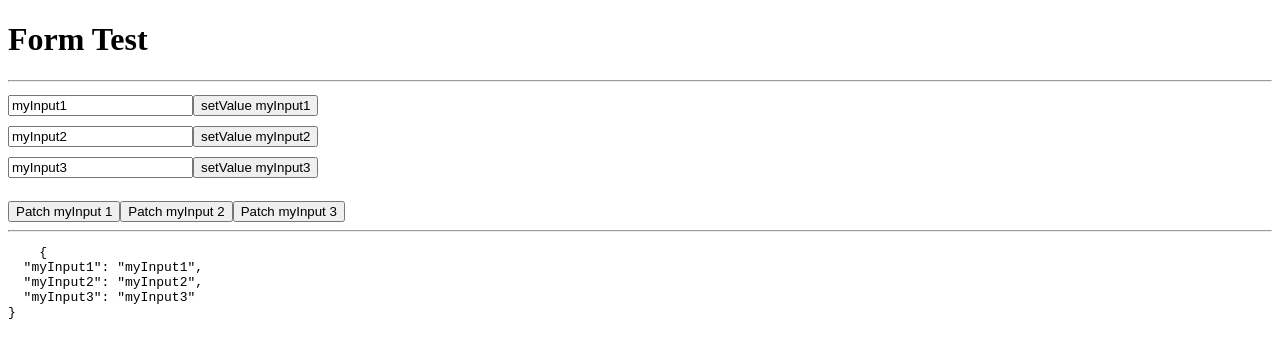
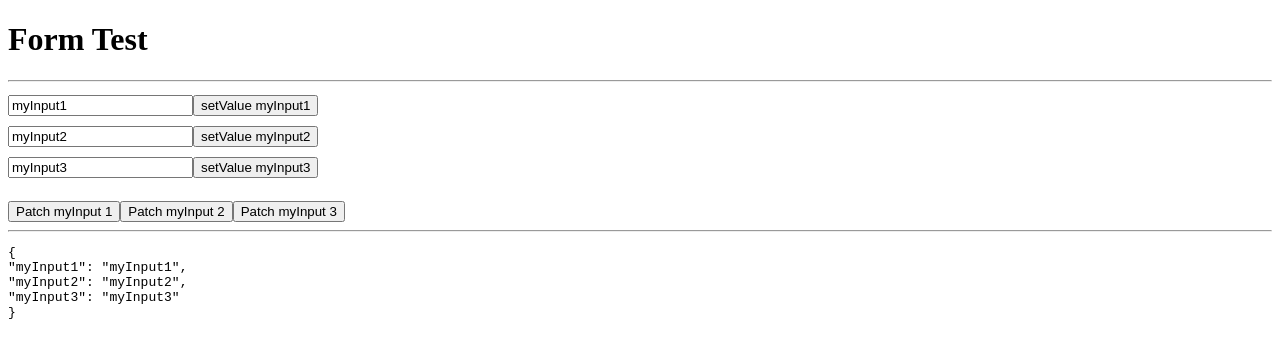
Before and after one commit to frankanneveld/form-in-lib, an Angular app: page / in a window 1280 px wide. Shown: the top 358 px of the page. Built offline with nearby package versions, Linux system fonts and the light colour scheme.

Commit message:
updated pre more nice

```diff
--- a/projects/main-app/src/app/app.component.html
+++ b/projects/main-app/src/app/app.component.html
@@ -12,6 +12,6 @@
 <button (click)="form.get('myInput3')?.patchValue('Patch myInput 3')">Patch myInput 3</button>
 
 <hr>
-<pre>
+<pre style="white-space: pre-line">
     {{form.value | json}}
 </pre>
```
